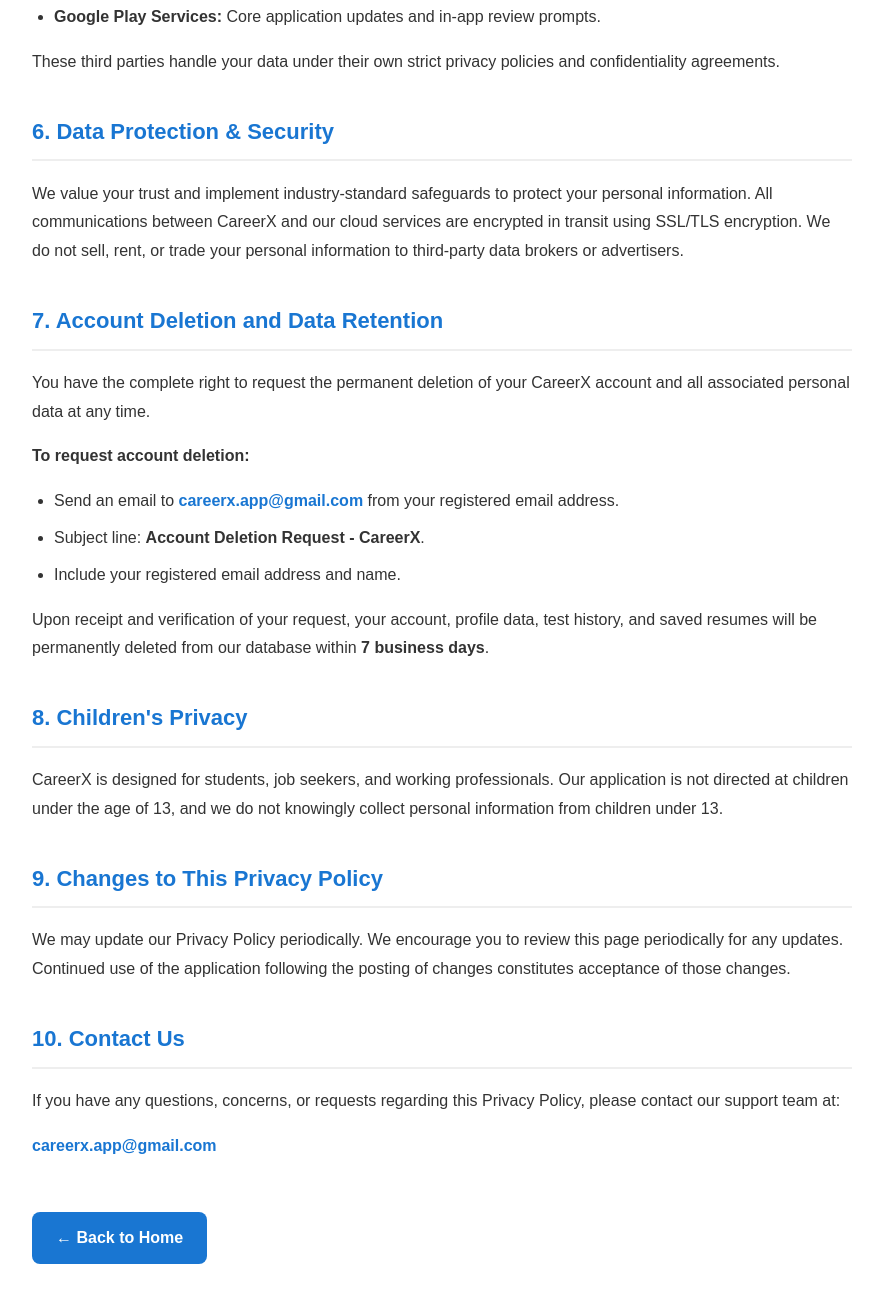
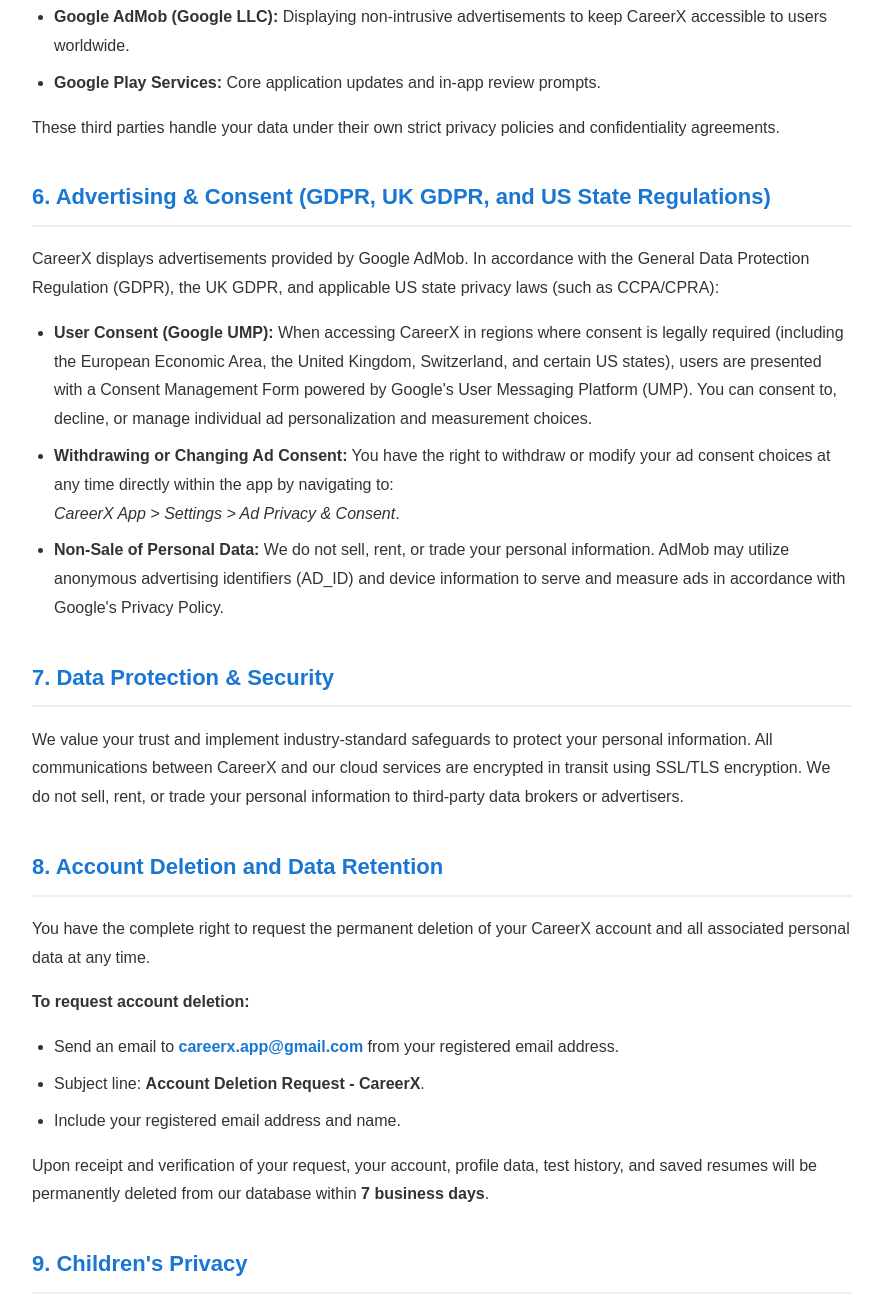
Before and after one commit to careerxapp/careerxapp.github.io, a plain HTML site: page privacy-policy.html in a window 1280 px wide. Shown: the part 1837-3134 px from the top of the page, without its empty margins (198-1078 px from the left). Drawn offline with Linux system fonts and the light colour scheme.

Commit message:
Update privacy-policy.html

```diff
--- a/privacy-policy.html
+++ b/privacy-policy.html
@@ -157,18 +157,30 @@
         <li><strong>Firebase Cloud Firestore (Google LLC):</strong> Secure cloud database storage for user profile, test history, and notes.</li>
         <li><strong>Firebase Cloud Messaging (Google LLC):</strong> Secure push notification delivery.</li>
         <li><strong>Firebase Analytics & Crash Reporting (Google LLC):</strong> Anonymous diagnostic and performance monitoring.</li>
+        <li><strong>Google AdMob (Google LLC):</strong> Displaying non-intrusive advertisements to keep CareerX accessible to users worldwide.</li>
         <li><strong>Google Play Services:</strong> Core application updates and in-app review prompts.</li>
     </ul>
     <p>
         These third parties handle your data under their own strict privacy policies and confidentiality agreements.
     </p>
 
-    <h2>6. Data Protection & Security</h2>
+    <h2>6. Advertising & Consent (GDPR, UK GDPR, and US State Regulations)</h2>
+    <p>
+        CareerX displays advertisements provided by Google AdMob. In accordance with the General Data Protection Regulation (GDPR), the UK GDPR, and applicable US state privacy laws (such as CCPA/CPRA):
+    </p>
+    <ul>
+        <li><strong>User Consent (Google UMP):</strong> When accessing CareerX in regions where consent is legally required (including the European Economic Area, the United Kingdom, Switzerland, and certain US states), users are presented with a Consent Management Form powered by Google's User Messaging Platform (UMP). You can consent to, decline, or manage individual ad personalization and measurement choices.</li>
+        <li><strong>Withdrawing or Changing Ad Consent:</strong> You have the right to withdraw or modify your ad consent choices at any time directly within the app by navigating to:<br>
+        <em>CareerX App &gt; Settings &gt; Ad Privacy &amp; Consent</em>.</li>
+        <li><strong>Non-Sale of Personal Data:</strong> We do not sell, rent, or trade your personal information. AdMob may utilize anonymous advertising identifiers (AD_ID) and device information to serve and measure ads in accordance with Google's Privacy Policy.</li>
+    </ul>
+
+    <h2>7. Data Protection & Security</h2>
     <p>
         We value your trust and implement industry-standard safeguards to protect your personal information. All communications between CareerX and our cloud services are encrypted in transit using SSL/TLS encryption. We do not sell, rent, or trade your personal information to third-party data brokers or advertisers.
     </p>
 
-    <h2>7. Account Deletion and Data Retention</h2>
+    <h2>8. Account Deletion and Data Retention</h2>
     <p>
         You have the complete right to request the permanent deletion of your CareerX account and all associated personal data at any time.
     </p>
@@ -182,17 +194,17 @@
         Upon receipt and verification of your request, your account, profile data, test history, and saved resumes will be permanently deleted from our database within <strong>7 business days</strong>.
     </p>
 
-    <h2>8. Children's Privacy</h2>
+    <h2>9. Children's Privacy</h2>
     <p>
         CareerX is designed for students, job seekers, and working professionals. Our application is not directed at children under the age of 13, and we do not knowingly collect personal information from children under 13.
     </p>
 
-    <h2>9. Changes to This Privacy Policy</h2>
+    <h2>10. Changes to This Privacy Policy</h2>
     <p>
         We may update our Privacy Policy periodically. We encourage you to review this page periodically for any updates. Continued use of the application following the posting of changes constitutes acceptance of those changes.
     </p>
 
-    <h2>10. Contact Us</h2>
+    <h2>11. Contact Us</h2>
     <p>
         If you have any questions, concerns, or requests regarding this Privacy Policy, please contact our support team at:
     </p>
```
